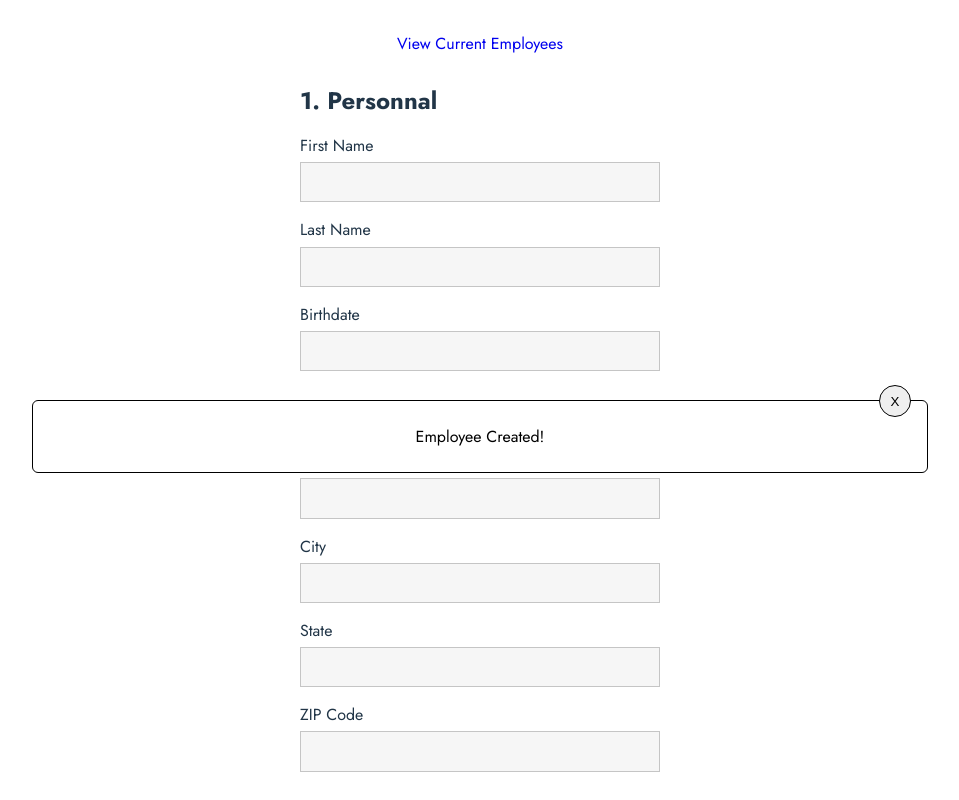
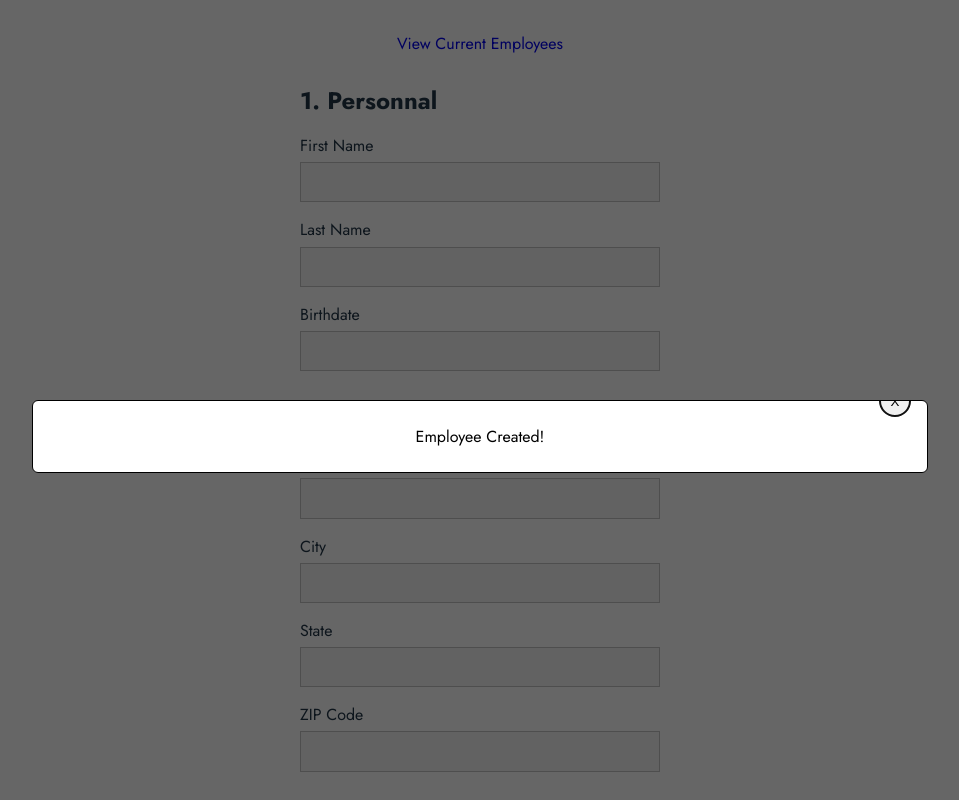
Before and after one commit to ask0ldd/P14-JQuery2ReactPluginsConversion, a React (Vite) app: page / in a window 1280 px wide. Shown: the top 800 px of the page, without its empty margins (160-1119 px from the left). Built offline with nearby package versions, Linux system fonts and the light colour scheme.

Commit message:
new modal opening / closing handler => backdrop displayed

```diff
--- a/src/App.css
+++ b/src/App.css
@@ -49,3 +49,7 @@ label.defaultSpacing {
 .mainform input:focus {
   outline: 1px solid #213547;
 }
+
+dialog::backdrop {
+  background: rgba(0, 0, 0, 0.6);
+}
--- a/src/App.tsx
+++ b/src/App.tsx
@@ -62,9 +62,9 @@ function App() {
 
       <Modal modalVisibility={modalVisibility} setModalVisibility={setModalVisibility} modalContent={ModalContent}></Modal>
 
-      <button onClick={() => {
+      <button style={{padding:'1rem', margin:'1rem',}} onClick={() => {
         setModalVisibility(true)
-      }}>showmod</button>
+      }}>show modale</button>
 
     </main>
   )
--- a/src/components/Modal/Modal.tsx
+++ b/src/components/Modal/Modal.tsx
@@ -4,17 +4,18 @@ import './style/Modal.css'
 
 function Modal({modalVisibility, setModalVisibility, modalContent} : IProps){
 
-    // const modalRef = useRef<HTMLDialogElement>(null)
+    const dialogRef = useRef<HTMLDialogElement>(null)
+    const modalVisibilityRef = useRef(modalVisibility)
     // const [modalOpen, setModalOpen] = useState<boolean>(visible)
 
-    /*useEffect(() => {
-        if(showmodal && !modalRef.current?.open) return openModal()
-        if(!showmodal && modalRef.current?.open) return closeModal()
-    })*/
+    useEffect(() => {
+        if(modalVisibilityRef && !dialogRef.current?.open) return dialogRef.current?.showModal()
+        if(!modalVisibilityRef && dialogRef.current?.open) return dialogRef.current?.close()
+    })
 
     return (
         modalVisibility ?
-        <dialog>
+        <dialog ref={dialogRef}>
             <ModalHeader setModalVisibility={setModalVisibility}/>
             {modalContent()}
         </dialog>
--- a/src/components/Modal/style/Modal.css
+++ b/src/components/Modal/style/Modal.css
@@ -1,8 +1,7 @@
 dialog {
   top: 50%;
   left: 0;
-  position: absolute;
-  margin: auto;
+  margin: 0 auto;
   width: 70%;
   max-height: 80%;
   display: flex;
```
Also changed, not shown: src/components/Modal/hooks/useModalMouseStateTracking.tsx (added).
